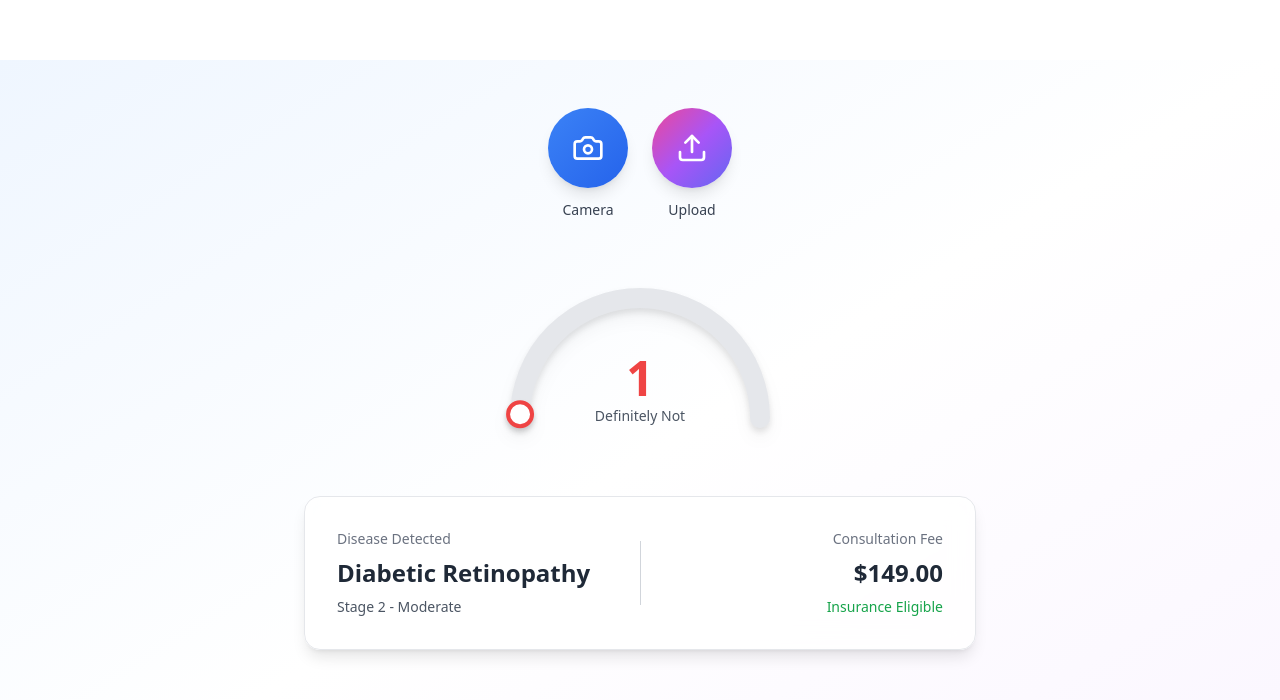
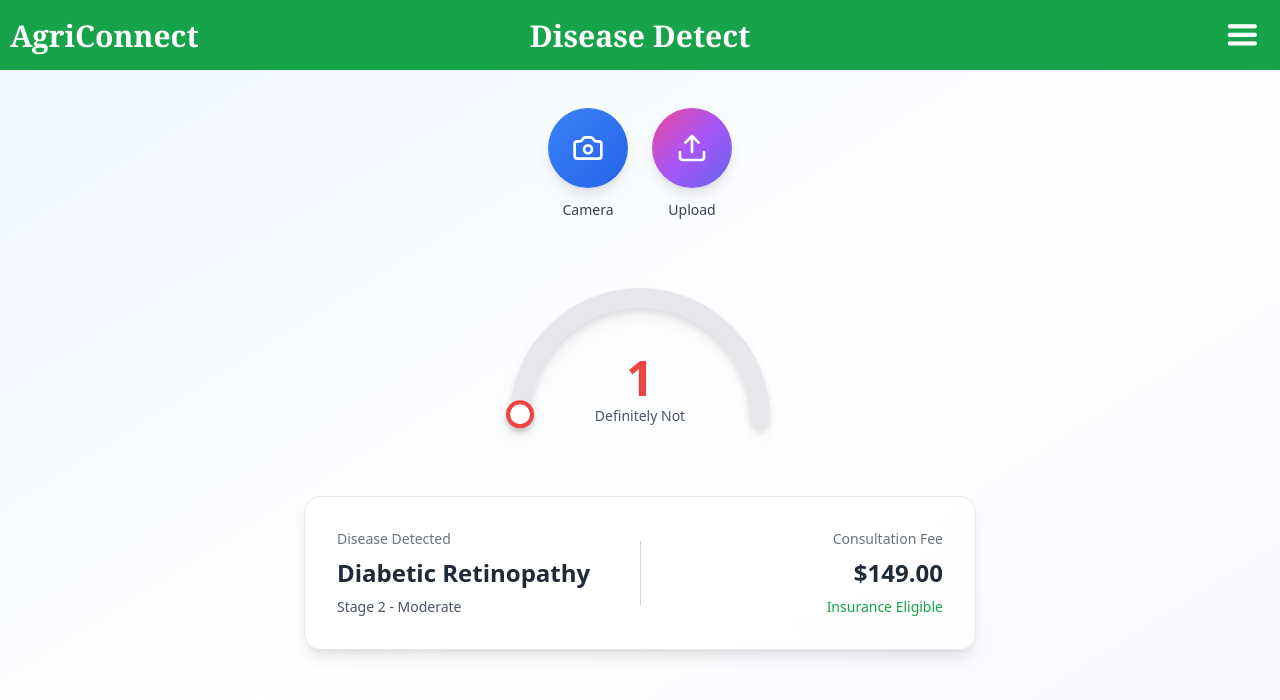
Before and after one commit to Vishnu-S-477/plant_disease_detection_using_AI-ML, a React (Create React App) app in the folder client/: page /Detect in a window 1280 px wide. Shown: the top 700 px of the page. Built offline with nearby package versions, Linux system fonts and the light colour scheme; no server answers.

Commit message:
Before menu bar

```diff
--- a/client/src/Components/Detect.jsx
+++ b/client/src/Components/Detect.jsx
@@ -44,7 +44,79 @@ import { useNavigate } from 'react-router-dom';
   };
 
   return (
+
+
+
+
+
+
+
+
+
+
+
+
+
+
+
+
+
+
+
+
+
+
+
+
     <div className="min-h-screen bg-gradient-to-br from-blue-50 via-white to-purple-50 flex flex-col items-center py-12 px-4 mt-[60px]">
+
+
+
+ <header className="fixed top-0 left-0 h-[70px] w-screen bg-green-600 flex items-center">
+
+      {/* Left section */}
+      <div className="flex-1 flex items-center justify-start pl-[10px] text-white">
+        <h1 className="text-[30px] font-bold font-serif">
+          AgriConnect
+        </h1>
+      </div>
+
+      {/* Center section */}
+      <div className="flex-1 flex items-center justify-center text-white">
+        <h1 className="text-[30px] font-bold font-serif">
+          Disease Detect
+        </h1>
+      </div>
+
+      {/* Right section */}
+      <div className="flex-1 flex items-center justify-end pr-[10px]">
+        <img
+          src="/hamburger.png"
+          alt="menu"
+          className="h-[30px] w-[55px]"
+        />
+      </div>
+
+    </header>
+
+
+
+
+
+
+
+
+
+
+
+
+
+
+
+
+
+
+
       <div className="flex gap-6 mb-12">
         <button
           onClick={handleCamera}
```
